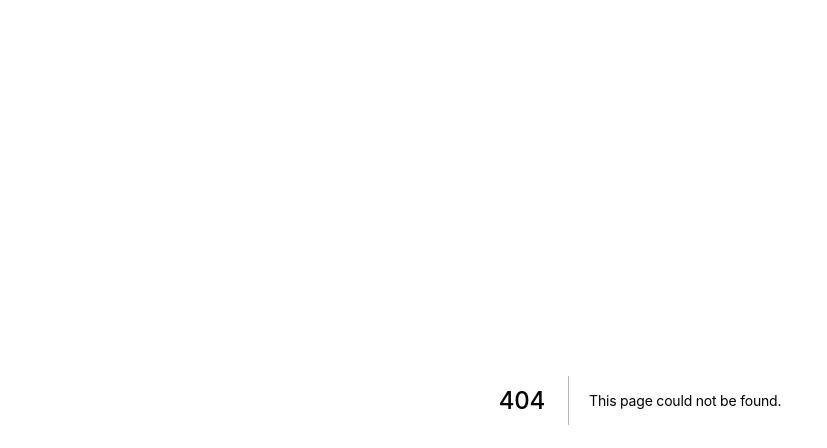
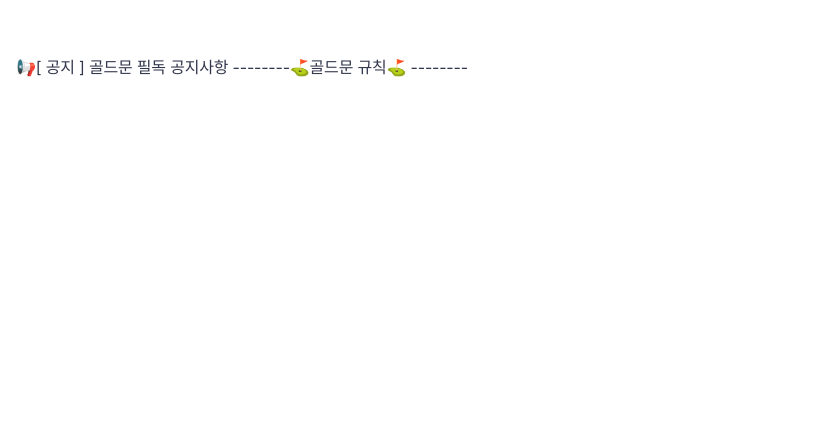
Before and after one commit to jinokiim/goldmoon, a Next.js app: page /main/notice in a window 1280 px wide. Before the commit this address had no page. Shown: the top 448 px of the page, without its empty margins (0-827 px from the left). Built offline with nearby package versions, Linux system fonts and the light colour scheme.

Commit message:
add notice page

```diff
--- /dev/null
+++ b/src/pages/main/notice/index.tsx
@@ -0,0 +1,103 @@
+// import { NextPage } from 'next';
+
+// import Button from '@mui/material/Button';
+import Layout from '@/src/layouts/main';
+import { Box, Typography } from '@mui/material';
+// import useSettings from '@/src/hooks/useSettings';
+import { SxProps, Theme } from '@mui/system';
+
+import { useEffect, useState } from 'react';
+
+import _ from 'lodash';
+
+import { useRouter } from 'next/router';
+
+// ----------------------------------------------------------------------
+
+const errMsgStyles = {
+  mb: 7,
+  px: 2,
+  textAlign: 'center',
+  wordBreak: 'keep-all'
+} as SxProps<Theme>;
+
+const IndexPage = function () {
+  const router = useRouter();
+
+  const [mounted, setMounted] = useState(false);
+  useEffect(() => {
+    setMounted(true);
+  }, []);
+
+  return (
+    mounted && (
+      <Layout
+        header={<></>}
+        content={
+          <Box
+            sx={{
+              pt: 7,
+              px: 2,
+              height: '100%',
+              display: 'flex',
+              flexDirection: 'column',
+              justifyContent: 'center'
+            }}
+          >
+            <Box sx={{ height: '100%' }}>
+              <Typography>
+                📢[ 공지 ] 골드문 필독 공지사항 --------⛳️골드문 규칙⛳️ --------
+                {/*
+1. 정모는 매달 2주차 토요일 14시, 4주차 금요일 19시에 스크린골프 후 뒷풀이로 진행합니다.
+
+2. 월 회비는 1만원이며 총무 김진호가 카카오뱅크 골드문 통장으로 투명하게 관리할 예정입니다.
+
+3. 회비는 정모 스크린비용에 사용하여 정모 참석자들에게 혜택이 돌아가도록 할 예정입니다. 정모 스크린 참가시 1회당 5000원 지원.
+예시) 1달에 1번 참여시 5,000원, 2번 참여시 회비에서 10,000원 지원
+
+4. 모임을 나가거나, 강퇴 당하더라도 회비 환불 없습니다.
+
+5. 총무는 회비 면제입니다.
+
+6. 정모 정산은 무조건 N빵 입니다. 인원수가 많은 만큼 누가 늦참인지, 누가 안주랑 술을 안먹었는지 파악하긴 어렵습니다. 늦으실것 같다면 다음 차(2, 3차 등)에 맞춰 오시면 되고 괜찮으시다면 늦더라도 오셔서 참석하신 자리 N빵하시면 됩니다.
+
+7. 정모 외의 벙은 계산 하는 벙주의 재량에 따라 맡기겠습니다.
+
+8. 신규 회원은 가입일로부터 되도록이면 2주 내에  모임에 참석해주세요.
+
+9. 신규 회원은 4주차 정모부터 해당 달 말일까지 모집합니다.
+
+10. 신규회원은 가입달 다음달부터 회비를 납부합니다.
+예시) 11월 말 가입 -> 12월 회비부터 납부.
+
+11. 정모 외의 모든 모임은 자유롭게 모집/참석 하셔도 됩니다.
+
+12. 공지사항 및 일정 잘 확인해주세요🙏🏻
+
+-------🌙골드문 강퇴 기준🌙-------
+
+1. 기존 회원 중 2달간 모임에 참여하지 않는 회원 (정모 외 기타 벙들도 가능)
+2. 정모 참석여부 투표에 참여하지 않는 회원
+3. ⭐️⭐️매달 7일까지 회비를 납부하지 않는 회원(공지가 늦어져 12월부터 시행)
+4. 타인에게 불쾌한 언행을 하여 피해를 끼치는 회원
+
+모두에게 본업이 있고 자기 생활이 있다보니 바쁜시기에는 모임에 자주 참여하기 힘들 수 있다고 생각합니다. 개인사정, 건강 문제, 여행, 출장 등등 2달 이상 참여 못하실것 같은분들은 미리 말씀해주시면 참고하겠습니다.
+
+신규 회원분들 골프 잘 못치셔도 됩니다:)
+부담스러우시다면 식사, 술자리와 같은 친목 목적의 자리도 괜찮고 정모 뒷풀이만 오셔도 됩니다.
+
+-----------⭐️회비 안내⭐️ ---------
+
+월 회비 1만원
+💜매달 7일 23:59이전까지
+79796168435 카카오뱅크 */}
+              </Typography>
+            </Box>
+          </Box>
+        }
+      />
+    )
+  );
+};
+
+export default IndexPage;
```
Also changed, not shown: src/pages/main/index.tsx (+7 -3 lines).
